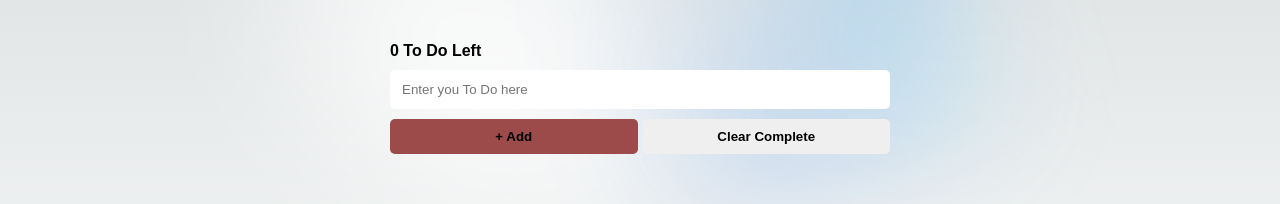
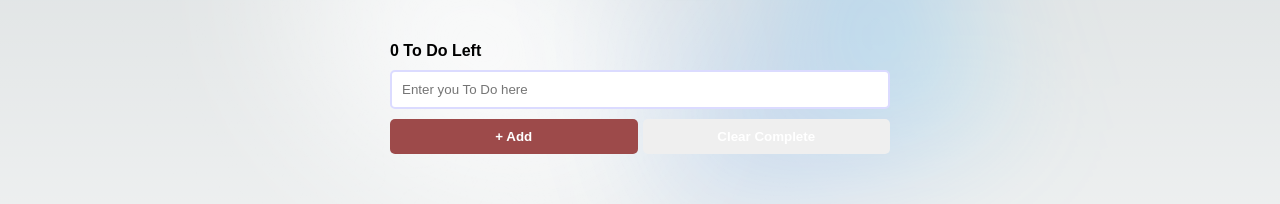
Before and after one commit to Sashank-Deb/Nitrogen, a Next.js app: page / in a window 1280 px wide. Shown: the part 243-447 px from the top of the page. Built offline with nearby package versions, Linux system fonts and the light colour scheme.

Commit message:
ui changes

```diff
--- a/src/styles/Home.module.scss
+++ b/src/styles/Home.module.scss
@@ -287,7 +287,7 @@
     padding: 10px;
     border-radius: 5px;
     cursor: pointer;
-    border: 2px solid transparent;
+    border: 2px solid rgb(219, 219, 255);
     transition: 0.4s ease;
     &:focus{
       border: 2px solid rgb(219, 219, 255);
@@ -304,6 +304,7 @@
       border: none;
       outline: none;
       width: 100%;
+      color: white;
       transition: 0.6s ease;
       &:hover{
         opacity: 0.8;
```
